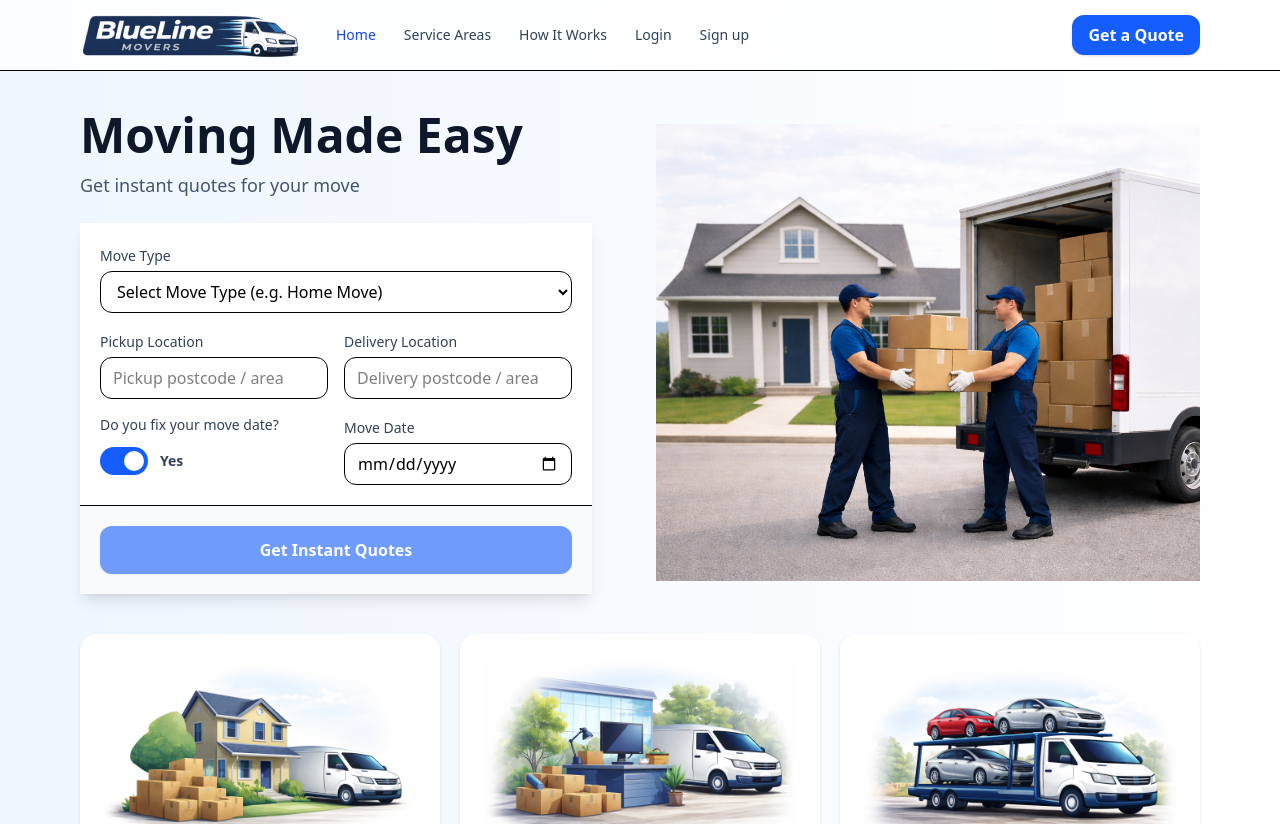
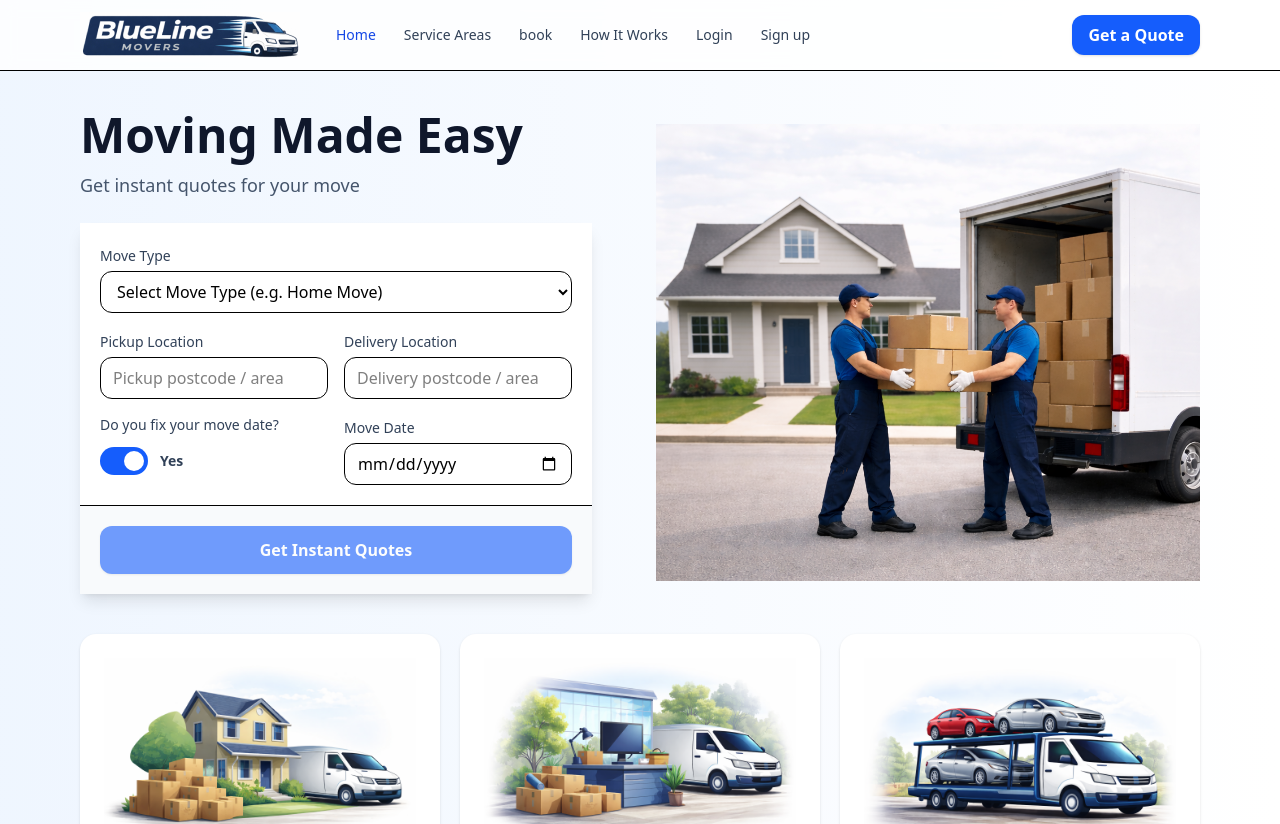
Before and after one commit to Mohammad-ul-kabir/Moving-Company, a React (Vite) app in the folder client/: page / in a window 1280 px wide. Shown: the top 824 px of the page. Built offline with nearby package versions, Linux system fonts and the light colour scheme.

Commit message:
navbar update

```diff
--- a/client/src/components/Navbar.jsx
+++ b/client/src/components/Navbar.jsx
@@ -35,6 +35,9 @@ export default function Navbar() {
             <NavLink to="/service-areas" className={navLinkClass}>
               Service Areas
             </NavLink>
+            <NavLink to="/book" className={navLinkClass}>
+              book
+            </NavLink>
             <NavLink to="/how-it-works" className={navLinkClass}>
               How It Works
             </NavLink>
```
